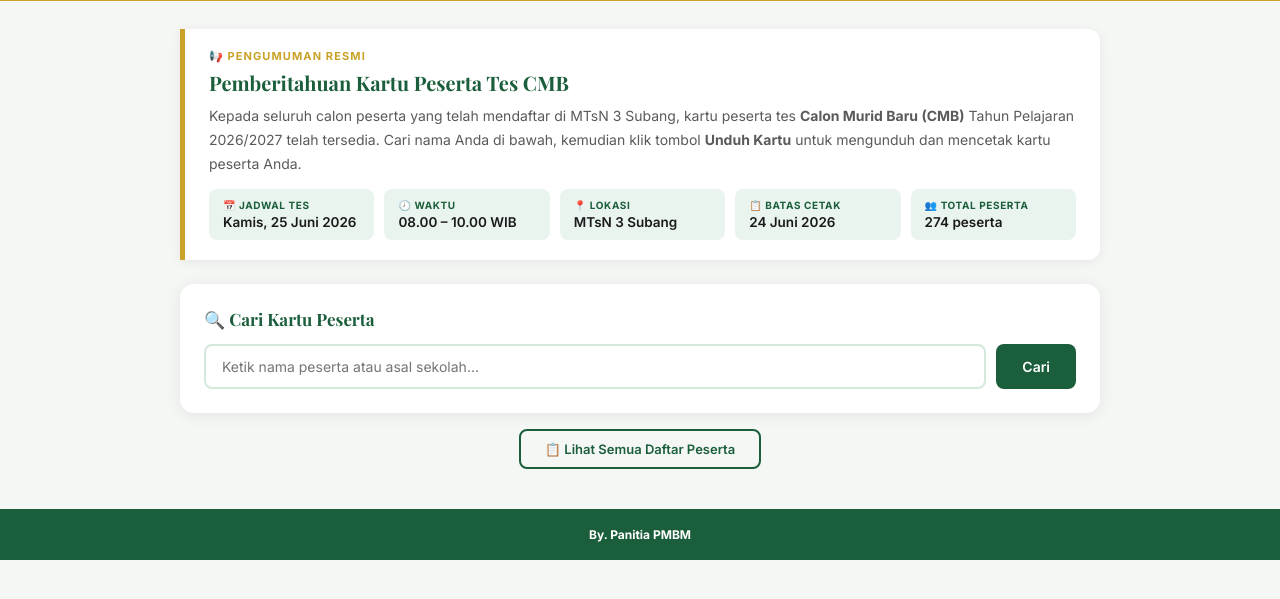
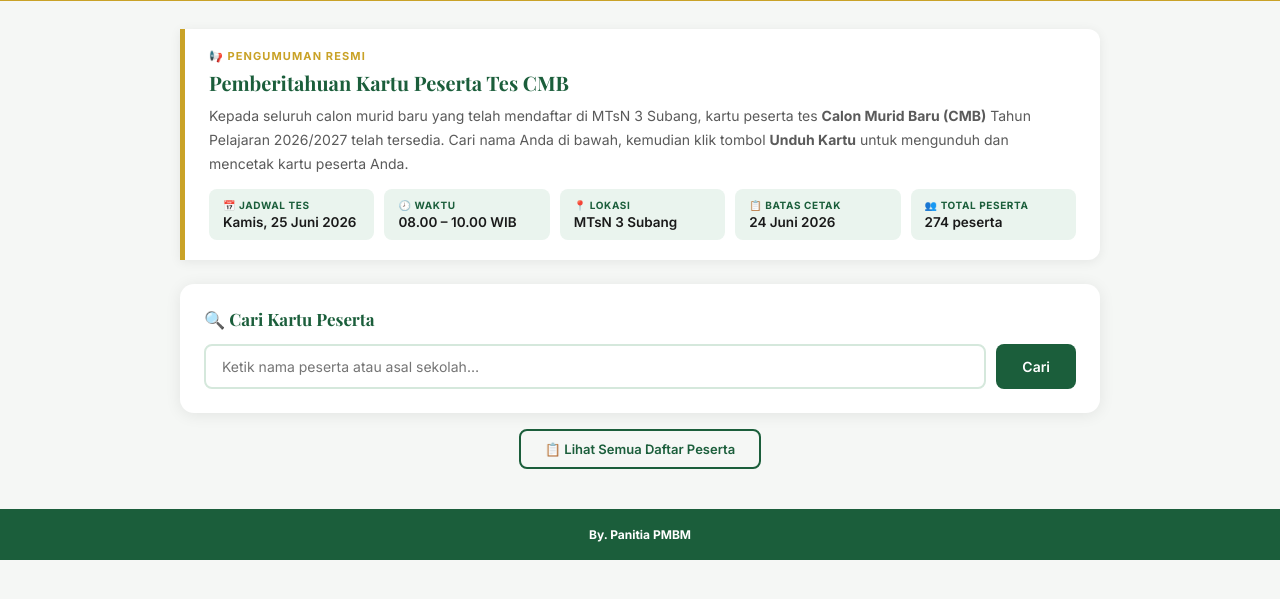
Before and after one commit to pmbmmtsnsubang-co-id/kartu-peserta-tes-cmb, a plain HTML site: page index.html in a window 1280 px wide. Shown: the part 193-792 px from the top of the page. Drawn offline with nearby package versions, Linux system fonts and the light colour scheme.

Commit message:
Update index.html

```diff
--- a/index.html
+++ b/index.html
@@ -100,7 +100,7 @@
     <div class="pengumuman-box">
       <div class="label">📢 Pengumuman Resmi</div>
       <h2>Pemberitahuan Kartu Peserta Tes CMB</h2>
-      <p>Kepada seluruh calon peserta yang telah mendaftar di MTsN 3 Subang, kartu peserta tes <strong>Calon Murid Baru (CMB)</strong> Tahun Pelajaran 2026/2027 telah tersedia. Cari nama Anda di bawah, kemudian klik tombol <strong>Unduh Kartu</strong> untuk mengunduh dan mencetak kartu peserta Anda.</p>
+      <p>Kepada seluruh calon murid baru yang telah mendaftar di MTsN 3 Subang, kartu peserta tes <strong>Calon Murid Baru (CMB)</strong> Tahun Pelajaran 2026/2027 telah tersedia. Cari nama Anda di bawah, kemudian klik tombol <strong>Unduh Kartu</strong> untuk mengunduh dan mencetak kartu peserta Anda.</p>
       <div class="info-grid">
         <div class="info-item"><div class="il">📅 Jadwal Tes</div><div class="iv">Kamis, 25 Juni 2026</div></div>
         <div class="info-item"><div class="il">🕗 Waktu</div><div class="iv">08.00 – 10.00 WIB</div></div>
```
